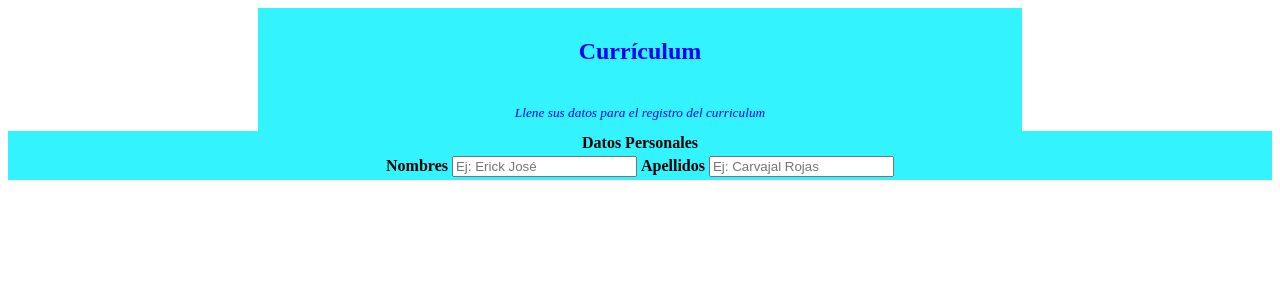
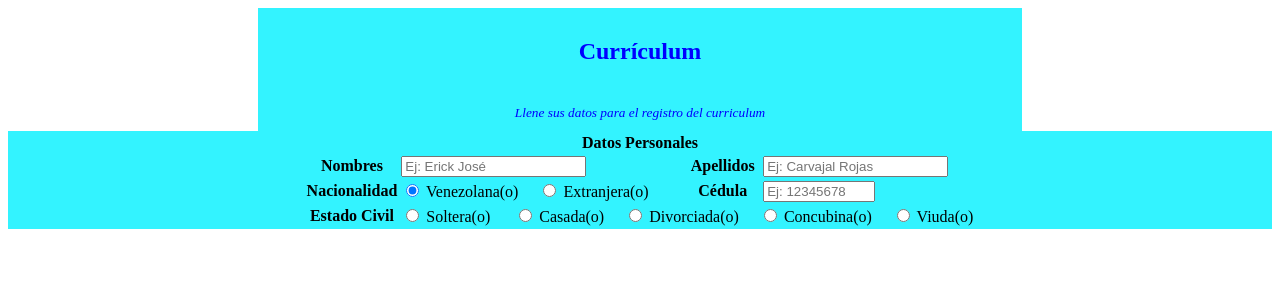
Before and after one commit to Yeinson25/clasesonline_erick, a PHP site: page /formulario_curriculum.php in a window 1280 px wide. Shown: the top 300 px of the page. Run offline with PHP 8.4, Linux system fonts and the light colour scheme.

Commit message:
formulario curriculum

```diff
--- a/formulario_curriculum.php
+++ b/formulario_curriculum.php
@@ -32,6 +32,28 @@
 					<th>Apellidos</th>
 					<td><input type="text" name="apellidos" placeholder="Ej: Carvajal Rojas" required="required" title="Ingrese sus apellidos" id="apellidos"></td>
 				</tr>
+				<tr>
+					<th>Nacionalidad</th>
+					<td>
+						<input type="radio" name="nacionalidad" checked="checked" value="V" title="Seleccione si es Venezolana(o)"> Venezolana(o) &nbsp;&nbsp;&nbsp;
+						<input type="radio" name="nacionalidad" value="E" title="Seleccione si es Extranjera(o)"> Extranjera(o)
+					</td>
+					<th>Cédula</th>
+					<td>
+						<input type="number" name="cedula" value="" placeholder="Ej: 12345678" id="cedula" title="Ingrese su cédula" required="required" max="999999999" min="100000">
+					</td>
+				</tr>
+				<tr>
+					<th>Estado Civil</th>
+					<td colspan="3">
+						<input type="radio" name="estado_civil" value="soltera(o)" title="seleccione si su estado civil es soltera(o)"> Soltera(o) &nbsp;&nbsp;&nbsp;&nbsp;
+						<input type="radio" name="estado_civil" value="casada(o)"  title="seleccione si su estado civil es casada(o)"> Casada(o)&nbsp;&nbsp;&nbsp;&nbsp;
+						<input type="radio" name="estado_civil" value="divorciada(o)" title="seleccione si su estado civil es divorciada(o)"> Divorciada(o)&nbsp;&nbsp;&nbsp;&nbsp;
+						<input type="radio" name="estado_civil" value="concubina(o)" title="seleccione si su estado civil es concubina(o)"> Concubina(o)&nbsp;&nbsp;&nbsp;&nbsp;
+						<input type="radio" name="estado_civil"value="viuda(o)" title="seleccione si su estado civil es viuda(o)"> Viuda(o)
+					</td>
+
+				</tr>
 			</tbody>
 		</table>
 
```
